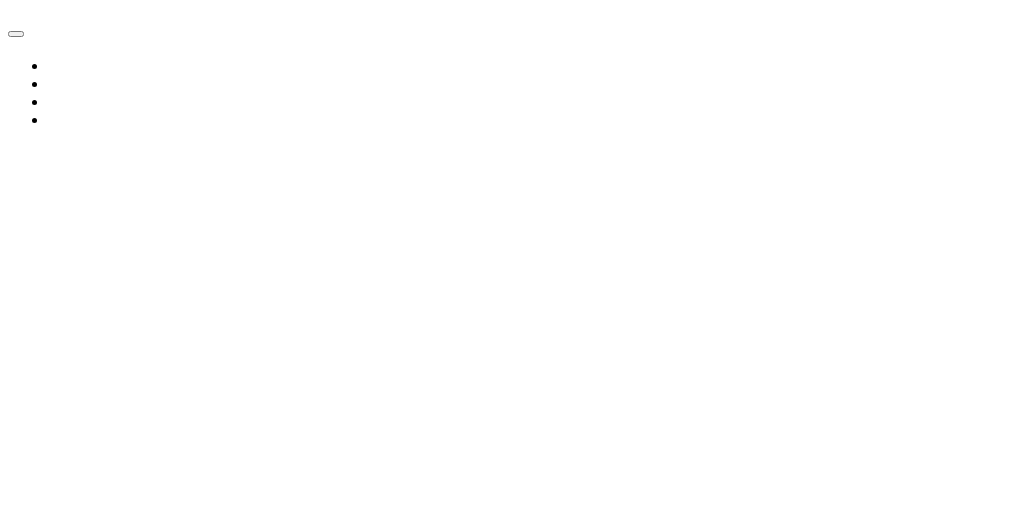
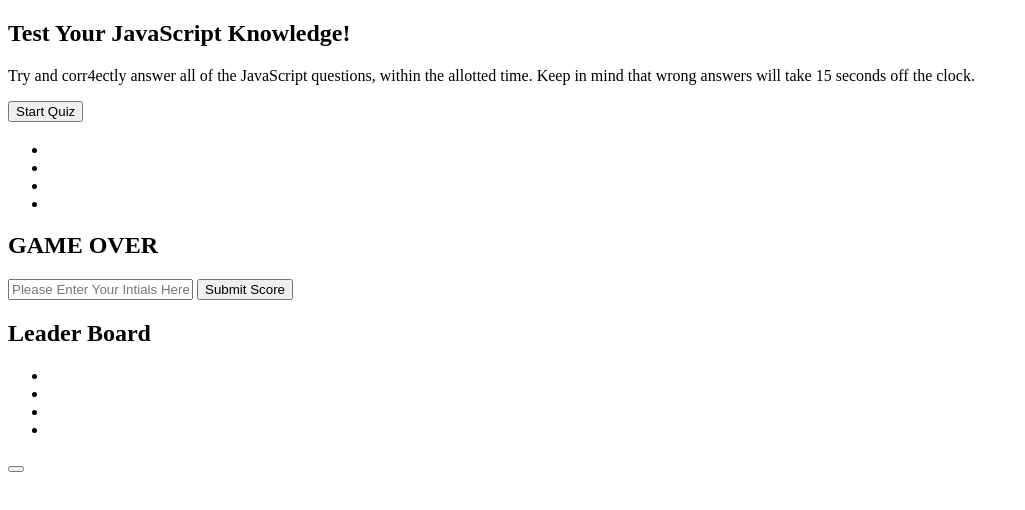
Before and after one commit to adrianauch/code-quiz-hw, a plain HTML site: page index.html in a window 1280 px wide. Shown: the whole page, without its empty margins (0-1025 px from the left). Drawn offline with Linux system fonts and the light colour scheme.

Commit message:
updated HTML with classes and ids

```diff
--- a/index.html
+++ b/index.html
@@ -9,17 +9,21 @@
   </head>
   <body>
     <!-- Landing page- this need a title (header) directions and a start btn -->
-    <section>
-      <h1></h1>
-      <p></p>
-      <button></button>
+    <section class="landing-page">
+      <h1>Test Your JavaScript Knowledge!</h1>
+      <p>
+        Try and corr4ectly answer all of the JavaScript questions, within the
+        allotted time. Keep in mind that wrong answers will take 15 seconds off
+        the clock.
+      </p>
+      <button class="start-btn">Start Quiz</button>
     </section>
     <!-- Questions - this page will have a question, timer upper right and display if answer is right or wong -->
     <!-- big conatiner -->
-    <section>
+    <section class="question-container">
       <!-- Need a timer somewhere in here -->
       <!-- h3 has the question -->
-      <h3></h3>
+      <h3 class="questions"></h3>
       <ul class="answers">
         <!-- These are the options to the question -->
         <li class="A"></li>
@@ -31,8 +35,29 @@
     </section>
     <!-- GAME OVER section- user can enter in intials and see other high scores -->
     <!-- in example it shows view high score in upper left? anotehr event button and display scores w/ initials?  -->
-    <section>
-      <h2></h2>
+    <section class="end-game">
+      <h2 class="game-over">GAME OVER</h2>
+      <div class="Final Score"></div>
+      <input
+        type="text"
+        placeholder="Please Enter Your Intials Here"
+        name="initails"
+        id="initials"
+      />
+      <button class="submit-btn">Submit Score</button>
+    </section>
+    <!-- High Score Section-->
+    <section class="score-pg">
+      <h2>Leader Board</h2>
+      <ul>
+        <li class="highest"></li>
+        <li class="high"></li>
+        <li class="mid-score"></li>
+        <li class="lowest"></li>
+      </ul>
+      <div>
+        <button class="play-again"></button>
+      </div>
     </section>
 
     <script src="./script.js"></script>
```
Also changed, not shown: 1 other file.
